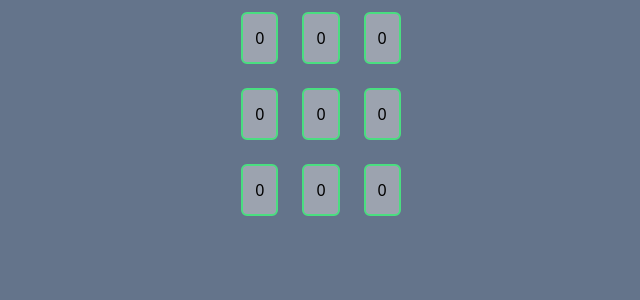
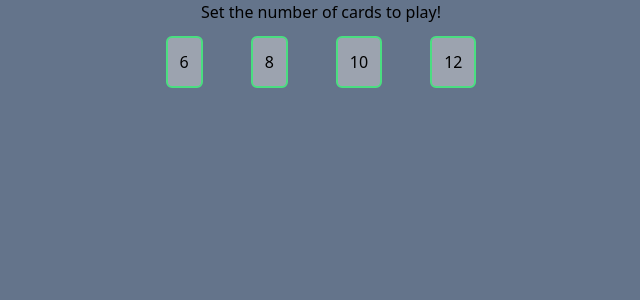
Before and after one commit to ELal3k/Memory-Cards, a React (Vite) app: page / in a window 1280 px wide. Shown: the top 300 px of the page, without its empty margins (319-959 px from the left). Built offline with nearby package versions, Linux system fonts and the light colour scheme.

Commit message:
created start screen

```diff
--- a/src/App.jsx
+++ b/src/App.jsx
@@ -47,41 +47,68 @@ console.log("Shuffled Game Array:", shuffledGameArray)
 console.log("Starter Emoji:", starterEmojiArr)
 console.log("Game Emoji:", gameEmojiArr)
 
+//###################APP START ###################
 const App = () => {
-  const [rows, setRows] = useState(3)
-  const [cols, setCols] = useState(3)
+  const [rows, setRows] = useState(0)
+  const [cols, setCols] = useState(0)
+  const [gameArray, setGameArray] = useState(shuffledGameArray)
 
   function createArray() {
     let arr = []
     for (let i = 0; i < rows; i++) {
       arr[i] = []
       for (let j = 0; j < cols; j++) {
-        arr[i][j] = 0
-        0
-      }
-    }
-    return arr
-  }
-
-  function gameArray() {
-    let arr = createArray()
-    for (let i = 0; i < rows; i++) {
-      for (let j = 0; j < cols; j++) {
-        arr[i][j] = Math.floor(Math.random() * 8)
+        arr[i][j] = `${i},${j}`
       }
     }
     return arr
   }
 
   const arrNull = createArray()
-  const arrGame = gameArray()
-  console.log(arrGame)
 
   return (
-    <main className="h-screen bg-slate-500">
+    <main className="min-h-screen bg-slate-500">
       {cols === 0 && rows === 0 ? (
-        <div className="flex justify-center my-auto">
-          Set the number of cards to play!
+        <div className="flex flex-col items-center">
+          <p className=" ">Set the number of cards to play!</p>
+          <div className="flex gap-6">
+            <button
+              className="p-3 m-3 rounded-md bg-gray-400 border-2 border-green-400"
+              onClick={() => {
+                setRows(2)
+                setCols(3)
+              }}
+            >
+              6
+            </button>
+            <button
+              className=" p-3 m-3 rounded-md bg-gray-400 border-2 border-green-400 "
+              onClick={() => {
+                setRows(2)
+                setCols(4)
+              }}
+            >
+              8
+            </button>
+            <button
+              className=" p-3 m-3 rounded-md bg-gray-400 border-2 border-green-400"
+              onClick={() => {
+                setRows(2)
+                setCols(5)
+              }}
+            >
+              10
+            </button>
+            <button
+              className=" p-3 m-3 rounded-md bg-gray-400 border-2 border-green-400"
+              onClick={() => {
+                setRows(3)
+                setCols(4)
+              }}
+            >
+              12
+            </button>
+          </div>
         </div>
       ) : (
         arrNull.map((row, ridx) => {
```
